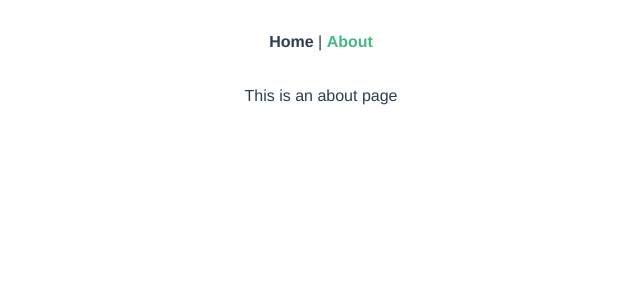
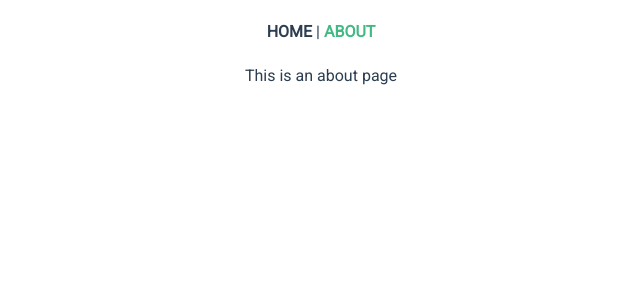
Before and after one commit to timokluser-dev/tailwind-intro, a Vue app: page /about in a window 1280 px wide. Shown: the top 300 px of the page, without its empty margins (319-959 px from the left). Built offline with nearby package versions, Linux system fonts and the light colour scheme.

Commit message:
feat: rewrite App.vue using tailwind

```diff
--- a/src/App.vue
+++ b/src/App.vue
@@ -1,6 +1,6 @@
 <template>
   <div id="app">
-    <div id="nav">
+    <div id="nav" class="font-">
       <router-link to="/">Home</router-link> |
       <router-link to="/about">About</router-link>
     </div>
@@ -10,22 +10,20 @@
 
 <style lang="scss">
 #app {
-  font-family: Avenir, Helvetica, Arial, sans-serif;
-  -webkit-font-smoothing: antialiased;
-  -moz-osx-font-smoothing: grayscale;
-  text-align: center;
-  color: #2c3e50;
+  @apply text-center;
+  @apply text-vue-blue;
 }
 
 #nav {
-  padding: 30px;
+  @apply p-5;
 
   a {
-    font-weight: bold;
-    color: #2c3e50;
+    @apply font-bold;
+    @apply text-vue-blue;
+    @apply uppercase;
 
     &.router-link-exact-active {
-      color: #42b983;
+      @apply text-vue-green;
     }
   }
 }
--- a/tailwind.config.js
+++ b/tailwind.config.js
@@ -3,6 +3,10 @@ module.exports = {
   darkMode: false, // or 'media' or 'class'
   theme: {
     extend: {
+      colors: {
+        'vue-blue': '#2c3e50',
+        'vue-green': '#42b983',
+      },
       fontFamily: {
         'sans': ['Roboto', 'sans-serif'],
         'mono': ['"Roboto Mono"', 'monospace'],
```
